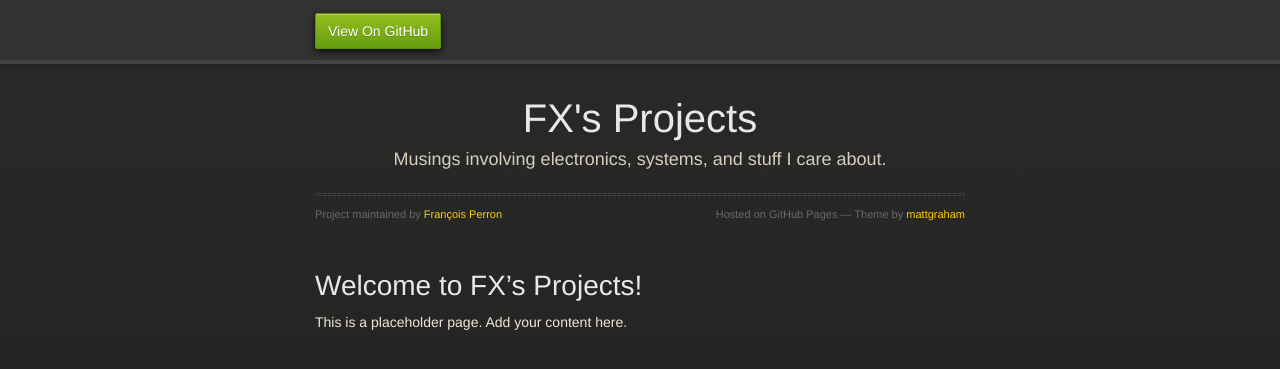
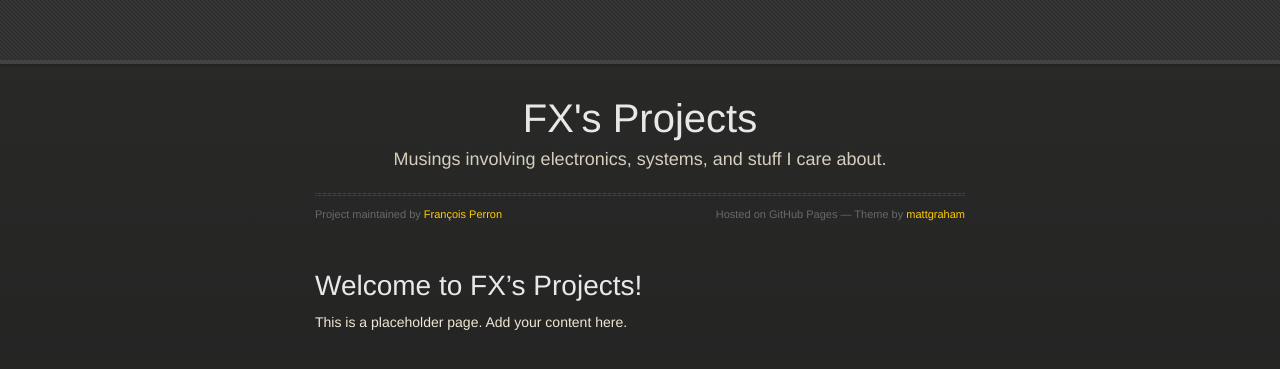
Before and after one commit to fperron-kt88/fx-portfolio, a Jekyll site: the page built from index.md, in a window 1280 px wide. Shown: the top 369 px of the page. Built offline with Jekyll 4.4.1, drawn with Linux system fonts in a browser that asks for light colours; some web fonts are replaced.

Commit message:
feat: tweaked navigation

```diff
--- a/_layouts/default.html
+++ b/_layouts/default.html
@@ -21,8 +21,8 @@
       <div id="header">
         <nav>
           <ul>
-            <li class="fork"><a href="{{ site.github.repository_url }}">View On GitHub</a></li>
             {% if site.show_downloads %}
+              <li class="fork"><a href="{{ site.github.repository_url }}">View On GitHub</a></li>
               <li class="downloads"><a href="{{ site.github.zip_url }}">ZIP</a></li>
               <li class="downloads"><a href="{{ site.github.tar_url }}">TAR</a></li>
               <li class="title">DOWNLOADS</li>
```
